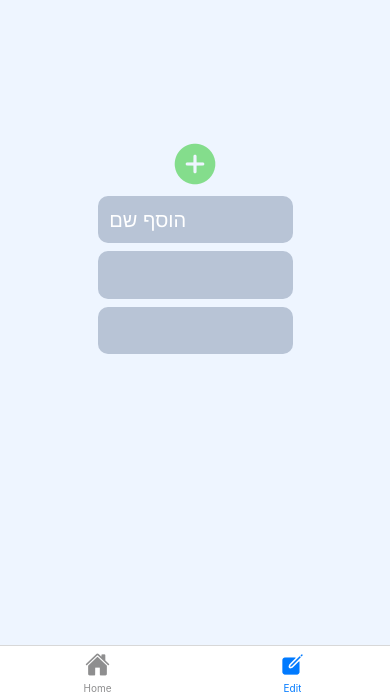
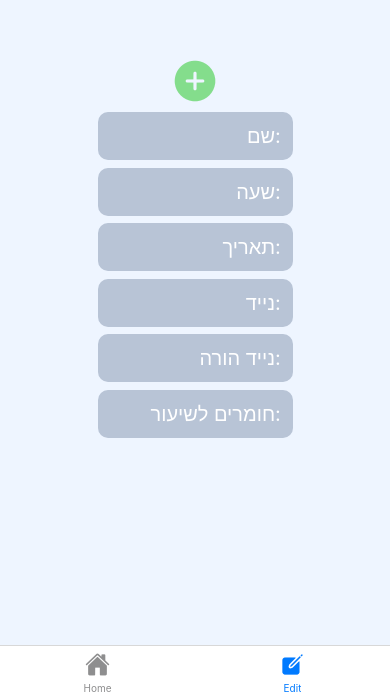
Before and after one commit to NivOzer/English-Tutoring-app, a React Native app: screen /Edit in a window 390 px wide. Shown: the part 150-844 px from the top of the page. Built offline with nearby package versions, Linux system fonts and the light colour scheme.

Commit message:
Eגןא Sברקקמ דאטךןמע

```diff
--- a/components/EditScreen.tsx
+++ b/components/EditScreen.tsx
@@ -11,9 +11,12 @@ const EditScreen = (props: Props) => {
       <TouchableOpacity>
         <Ionicons name="add-circle" size={50} color="#84dd8c" />
       </TouchableOpacity>
-      <Input Label="הוסף שם" />
-      <Input Label="" />
-      <Input Label="" />
+      <Input Label="שם:" />
+      <Input Label="שעה:" />
+      <Input Label="תאריך:" />
+      <Input Label="נייד:" />
+      <Input Label="נייד הורה:" />
+      <Input Label="חומרים לשיעור:" />
     </View>
   );
 };
--- a/components/Input.tsx
+++ b/components/Input.tsx
@@ -28,11 +28,11 @@ const styles = StyleSheet.create({
     height: "6%",
     margin: "1%",
     alignItems: "center",
-    justifyContent: "center", //vertical allignment
-    textAlign: "center",
   },
   InputText: {
     fontSize: 20,
     width: "100%",
+    justifyContent: "center", //vertical allignment
+    textAlign: "right",
   },
 });
```
